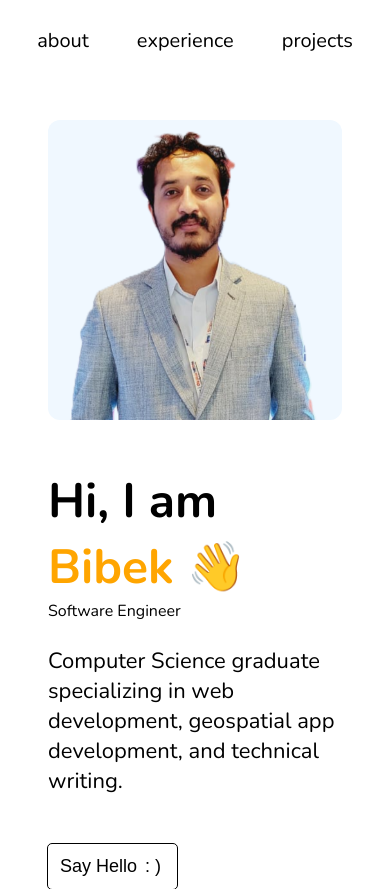
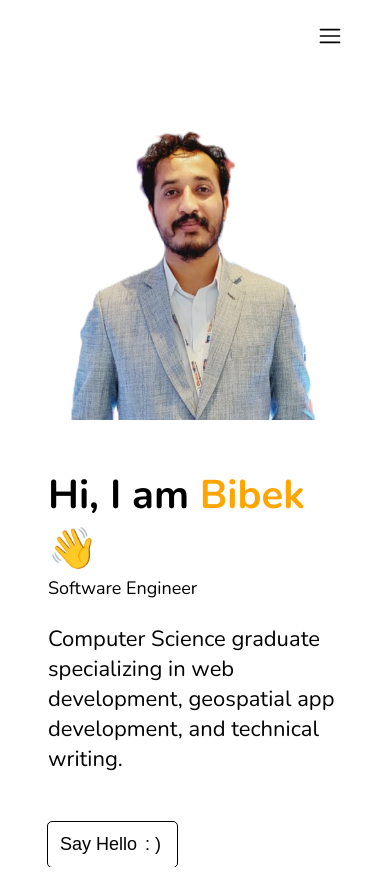
Before and after one commit to pantbibek21/pantbibek21.github.io, a React (Vite) app: page / in a window 390 px wide. After the commit the page ends 867 px from the top, so only its background shows below. Built offline with nearby package versions, Linux system fonts and the light colour scheme.

Commit message:
style: add responsiveness on header and improvise hero style

```diff
--- a/package.json
+++ b/package.json
@@ -12,6 +12,7 @@
   "dependencies": {
     "react": "^19.1.1",
     "react-dom": "^19.1.1",
+    "react-icons": "^5.5.0",
     "sass": "^1.93.0"
   },
   "devDependencies": {
--- a/src/components/Header.jsx
+++ b/src/components/Header.jsx
@@ -1,10 +1,15 @@
 import styles from "./Header.module.scss";
+import { RxHamburgerMenu } from "react-icons/rx";
+import { CgClose } from "react-icons/cg";
+import { useState } from "react";
 
 const Header = () => {
+  const [mobileMenuActive, isMobileMenuActive] = useState(false);
+
   return (
     <header className={styles.header}>
       <nav>
-        <ul>
+        <ul className={`${mobileMenuActive ? styles.active : ""}`}>
           <li>
             <a href="#">about</a>
           </li>
@@ -16,6 +21,22 @@
           </li>
         </ul>
       </nav>
+      <div
+        className={` ${styles.mobileMenu} ${
+          !mobileMenuActive ? styles.menuActive : ""
+        }`}
+        onClick={() => isMobileMenuActive(!mobileMenuActive)}
+      >
+        <RxHamburgerMenu />
+      </div>
+      <div
+        className={` ${styles.mobileClose} ${
+          mobileMenuActive ? styles.menuCloseActive : ""
+        }`}
+        onClick={() => isMobileMenuActive(!mobileMenuActive)}
+      >
+        <CgClose />
+      </div>
     </header>
   );
 };
--- a/src/components/Header.module.scss
+++ b/src/components/Header.module.scss
@@ -5,6 +5,7 @@
   align-items: center;
   position: sticky;
   top: 0;
+  background-color: white;
 
   ul {
     display: flex;
@@ -22,4 +23,40 @@
       }
     }
   }
+
+  .mobileMenu,
+  .mobileClose {
+    display: none;
+    font-size: 24px;
+    cursor: pointer;
+  }
 }
+
+@media screen and (max-width: 556px) {
+  .header {
+    justify-content: flex-end;
+
+    ul {
+      display: none;
+    }
+
+    .active {
+      display: flex;
+      flex-direction: column;
+      position: absolute;
+      top: 80px;
+      left: 0;
+      width: 100%;
+      padding: 24px 18px;
+      background-color: white;
+    }
+
+    .menuActive {
+      display: block;
+    }
+
+    .menuCloseActive {
+      display: block;
+    }
+  }
+}
--- a/src/components/Hero.module.scss
+++ b/src/components/Hero.module.scss
@@ -52,7 +52,6 @@
 
   .profileWrapper {
     border-radius: 12px;
-    background-color: rgb(240, 248, 255);
   }
 }
 
@@ -73,6 +72,10 @@
     flex-direction: column-reverse;
     margin-top: 40px;
 
+    .heading {
+      font-size: 40px;
+    }
+
     .profileWrapper {
       width: auto;
       height: 300px;
--- a/src/index.css
+++ b/src/index.css
@@ -9,3 +9,7 @@
 body {
   font-family: "Nunito", sans-serif;
 }
+
+p {
+  font-size: 18px;
+}
```
Also changed, not shown: 1 other file (tests, documents, lock files or other folders).
